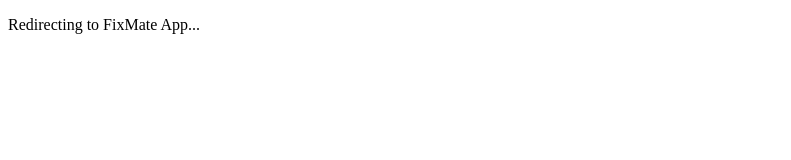
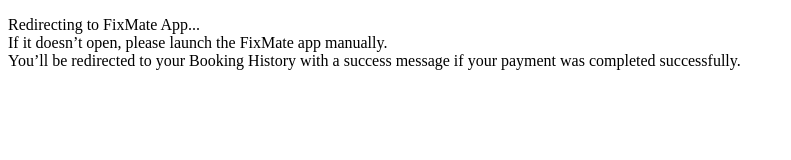
Before and after one commit to Edwineyee0923/fixmate-redirect, a plain HTML site: page index.html in a window 1280 px wide. Shown: the whole page, without its empty margins (0-791 px from the left). Drawn offline with Linux system fonts and the light colour scheme.

Commit message:
Update index.html

```diff
--- a/index.html
+++ b/index.html
@@ -19,6 +19,10 @@
   </script>
 </head>
 <body>
-  <p>Redirecting to FixMate App...</p>
+  <p>
+  Redirecting to FixMate App...<br>
+  If it doesn’t open, please launch the FixMate app manually.<br>
+  You’ll be redirected to your Booking History with a success message if your payment was completed successfully.
+</p>
 </body>
 </html>
```
